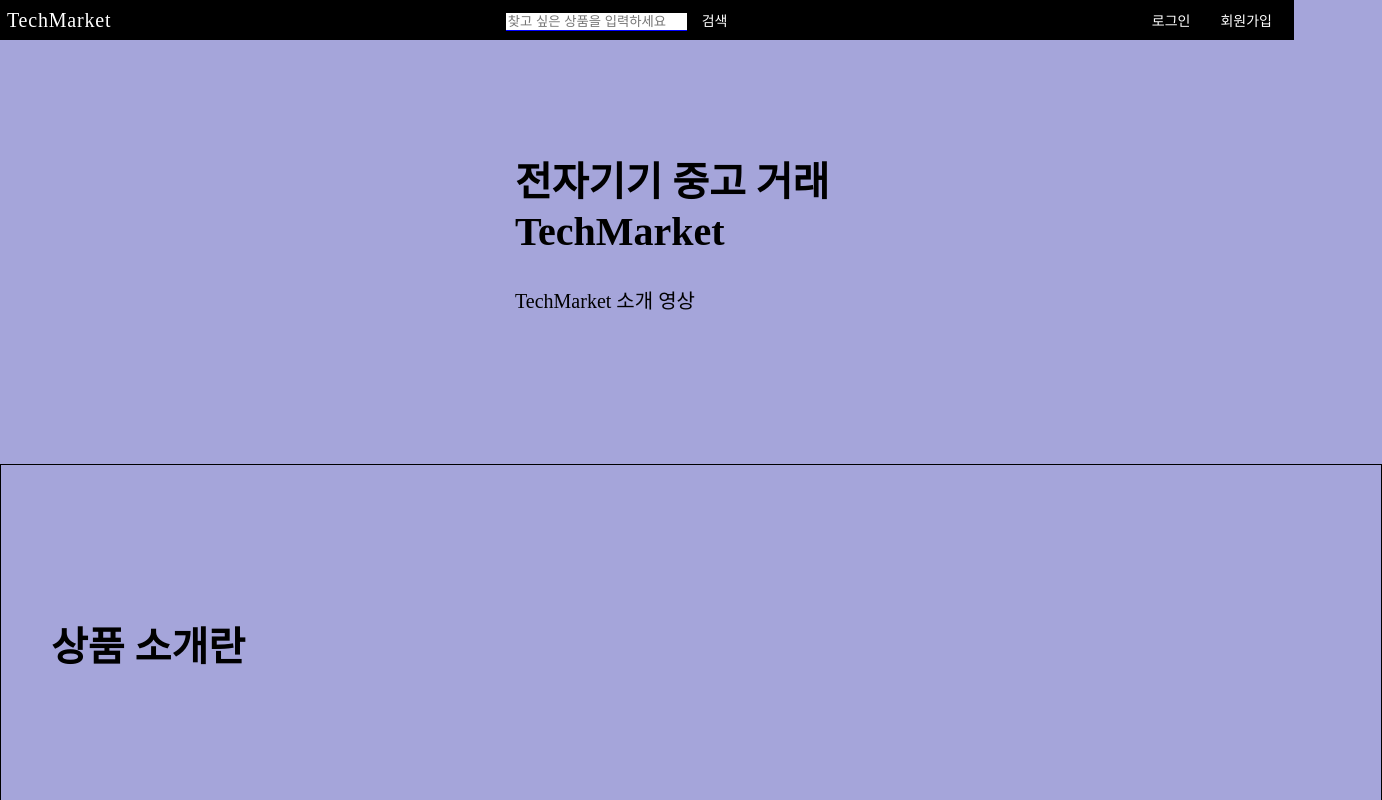
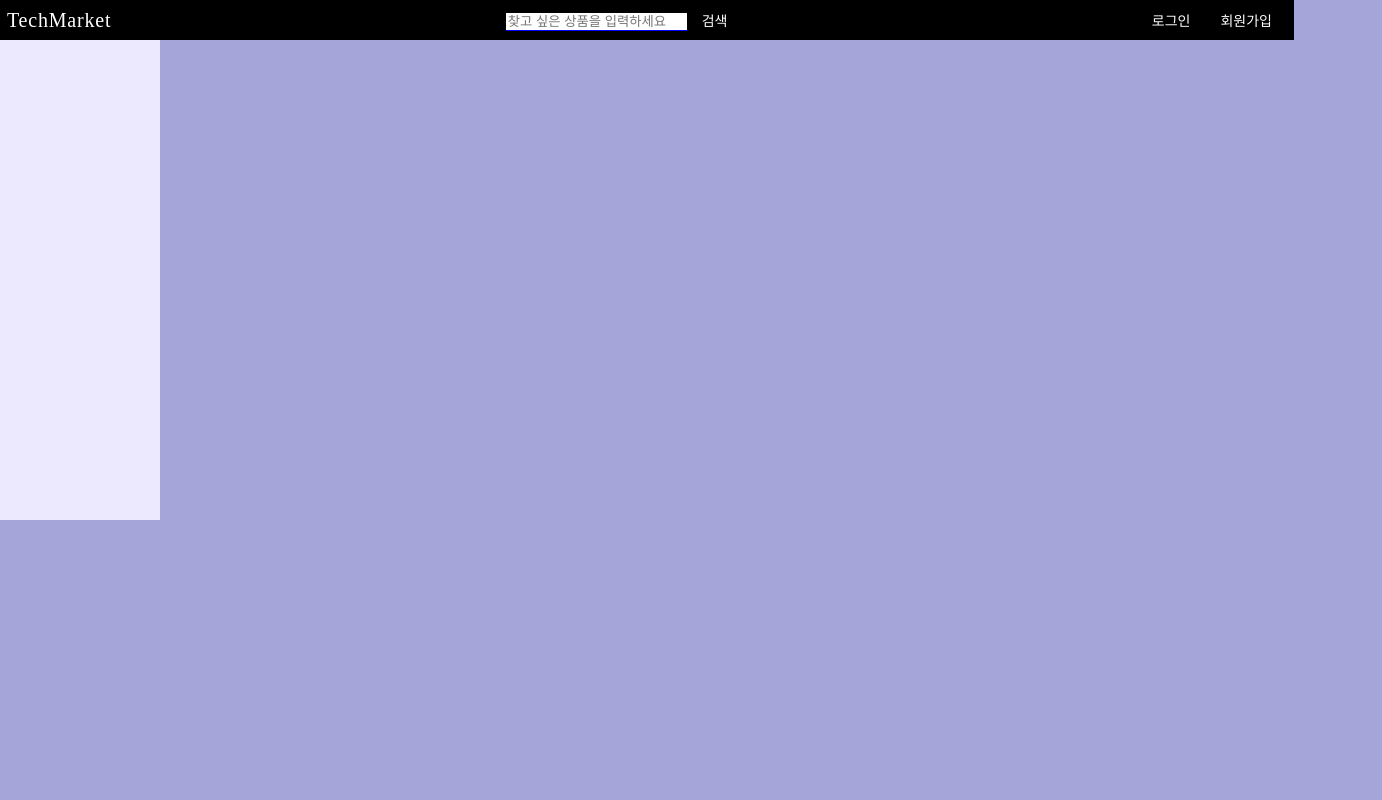
Before and after one commit to codestates/TechMarket-client, a React (Create React App) app in the folder TechMarket-Client/techmarket/: page /mypage in a window 1280 px wide. Shown: the top 800 px of the page, 1382 px wide, since content can reach past the window. Built offline with nearby package versions, Linux system fonts and the light colour scheme.

Commit message:
[Create]MyPage

```diff
--- a/TechMarket-Client/techmarket/package.json
+++ b/TechMarket-Client/techmarket/package.json
@@ -9,6 +9,7 @@
     "axios": "^0.21.1",
     "react": "^17.0.2",
     "react-dom": "^17.0.2",
+    "react-router": "^5.2.0",
     "react-router-dom": "^5.2.0",
     "react-scripts": "4.0.3",
     "web-vitals": "^1.1.2"
--- a/TechMarket-Client/techmarket/src/App.js
+++ b/TechMarket-Client/techmarket/src/App.js
@@ -1,11 +1,10 @@
-
 import React, { Component } from "react";
-
 import MainPage from "./pages/MainPage";
+import MyPage from "./pages/MyPage";
 
 class App extends Component {
   render() {
-    return <MainPage />;
+    return <MyPage/>;
   }
 }
 
--- a/TechMarket-Client/techmarket/src/components/Nav.js
+++ b/TechMarket-Client/techmarket/src/components/Nav.js
@@ -1,7 +1,9 @@
 import React, {useState} from "react";
 import Login from "../pages/Login"
 import Signup from "../pages/Signup"
+import MyPage from "../pages/MyPage";
 import "../styles/Nav.css";
+import { BrowserRouter as Router, Route, Switch} from "react-router-dom";
 
 const Nav = () => {
   const [clickLogin, setClickLogin] = useState(false);
@@ -21,6 +23,7 @@ const Nav = () => {
       setClickSignup(true);
     }
   }
+
   return (
     <>
       <div id="nav">
@@ -38,7 +41,6 @@ const Nav = () => {
           {clickLogin ? <Login onClickLogin={onClickLogin} /> : <></>}
           {clickSignup ? <Signup onClickSignup={onClickSignup}/> : <></>}
         </span>
-
       </div>
     </>
   );
--- /dev/null
+++ b/TechMarket-Client/techmarket/src/pages/MyPage.js
@@ -0,0 +1,17 @@
+import React from "react";
+import { withRouter, Link } from "react-router-dom";
+import Nav from "../components/Nav"
+import '../styles/MyPage.css'
+
+const MyPage = () => {
+    return (
+        <>
+            <Nav/>
+            <aside class ="profile-aside">
+                <div></div>
+            </aside>
+        </>
+    )
+}
+
+export default MyPage;
--- a/TechMarket-Client/techmarket/src/styles/LoginModal.css
+++ b/TechMarket-Client/techmarket/src/styles/LoginModal.css
@@ -26,7 +26,6 @@ html {
     z-index: 10000;
     background-color: #fff;
     text-align: center;
-
 }
 
 .modal-group {
@@ -34,7 +33,7 @@ html {
 }
 
 .modal-group > input {
-    font-size: 10px;
+    font-size: 10px
 }
 
 .modal-btn {
@@ -57,7 +56,7 @@ html {
     display: block;
 }
 
-div.modal-group>span {
+div.modal-group > span {
     position: absolute;
     font-size: 5%;
 }
--- /dev/null
+++ b/TechMarket-Client/techmarket/src/styles/MyPage.css
@@ -0,0 +1,15 @@
+body {
+    padding: 0;
+    margin: 0;
+    overflow: hidden;
+}
+
+.profile-aside {
+    background-color: #ece9ff;
+    flex-direction: column;
+    width: 160px;
+    height: 30rem;
+    margin-top: 40px;
+    align-items: center;
+    float: left;
+}
```
Also changed, not shown: 1 other file (tests, documents, lock files or other folders).
